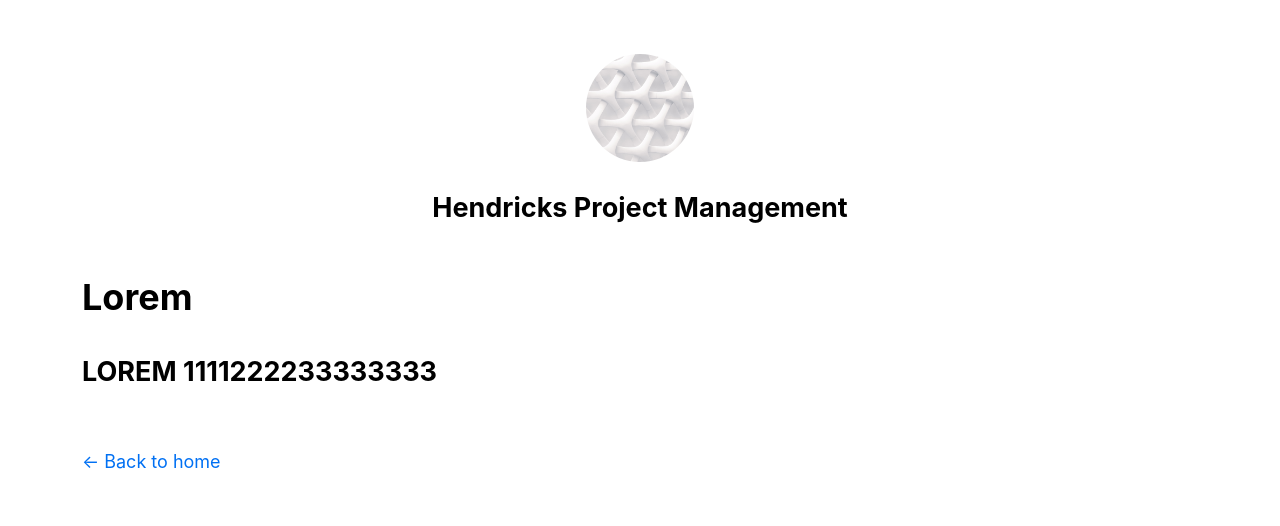
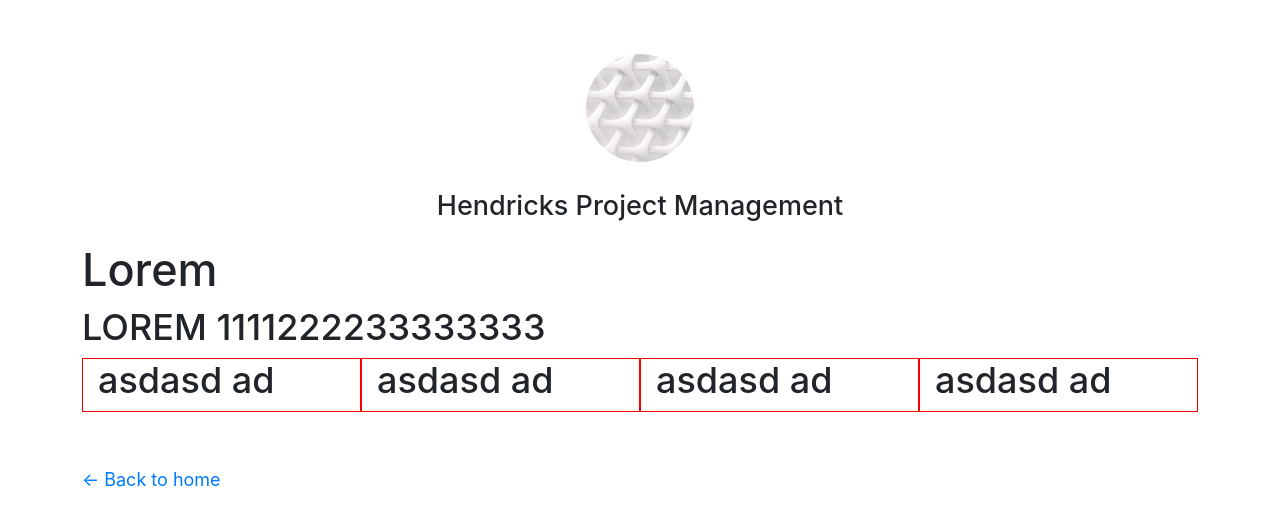
Before and after one commit to tartufu/hendricks-pm, a Next.js app: page /1 in a window 1280 px wide. Shown: the top 526 px of the page. Built offline with nearby package versions, Linux system fonts and the light colour scheme.

Commit message:
layout for project cards

```diff
--- a/components/layout.js
+++ b/components/layout.js
@@ -24,6 +24,12 @@ export default function Layout({ children, home }) {
         />
         <meta name="og:title" content={siteTitle} />
         <meta name="twitter:card" content="summary_large_image" />
+        <link
+          rel="stylesheet"
+          href="https://maxcdn.bootstrapcdn.com/bootstrap/4.3.1/css/bootstrap.min.css"
+          integrity="sha384-ggOyR0iXCbMQv3Xipma34MD+dH/1fQ784/j6cY/iJTQUOhcWr7x9JvoRxT2MZw1T"
+          crossorigin="anonymous"
+        />
       </Head>
       <header className={styles.header}>
         {home ? (
--- /dev/null
+++ b/components/statusCard.js
@@ -0,0 +1,5 @@
+import Col from 'react-bootstrap/Col'
+
+export default function StatusCard(props) {
+    return <Col md={3} style={{ border: '1px solid red'}}> <h2> asdasd ad </h2></Col>
+}
--- a/package.json
+++ b/package.json
@@ -6,9 +6,12 @@
     "start": "next start"
   },
   "dependencies": {
+    "@material-ui/core": "^4.12.3",
+    "bootstrap": "^5.1.0",
     "mongodb": "^3.5.9",
     "next": "latest",
     "react": "^17.0.2",
+    "react-bootstrap": "^2.0.0-beta.4",
     "react-dom": "^17.0.2"
   },
   "license": "MIT"
--- a/pages/[projectId].js
+++ b/pages/[projectId].js
@@ -2,8 +2,12 @@ import Layout from '../components/layout'
 import Head from 'next/head'
 
 import mockData from '../components/mockData';
+import StatusCard from '../components/statusCard';
 import { useEffect } from 'react'
 
+import Container from 'react-bootstrap/Container'
+import Row from 'react-bootstrap/Row'
+import Col from 'react-bootstrap/Col'
 
 export async function getStaticPaths() {
     // const paths = getAllPostIds()
@@ -49,7 +53,16 @@ export default function Project({ projData, test }) {
             <main>
                 <h1> {projData.title} </h1>
                 <h2> {projData.summary} </h2>
+                    <Container fluid>
+                        <Row>
+                            <StatusCard />
+                            <StatusCard />
+                            <StatusCard />
+                            <StatusCard />
+                        </Row>
+                    </Container>
             </main>
+
         </Layout>
     )
 }
```
Also changed, not shown: pages/index.js (+21 -15 lines), 1 other file (tests, documents, lock files or other folders).
